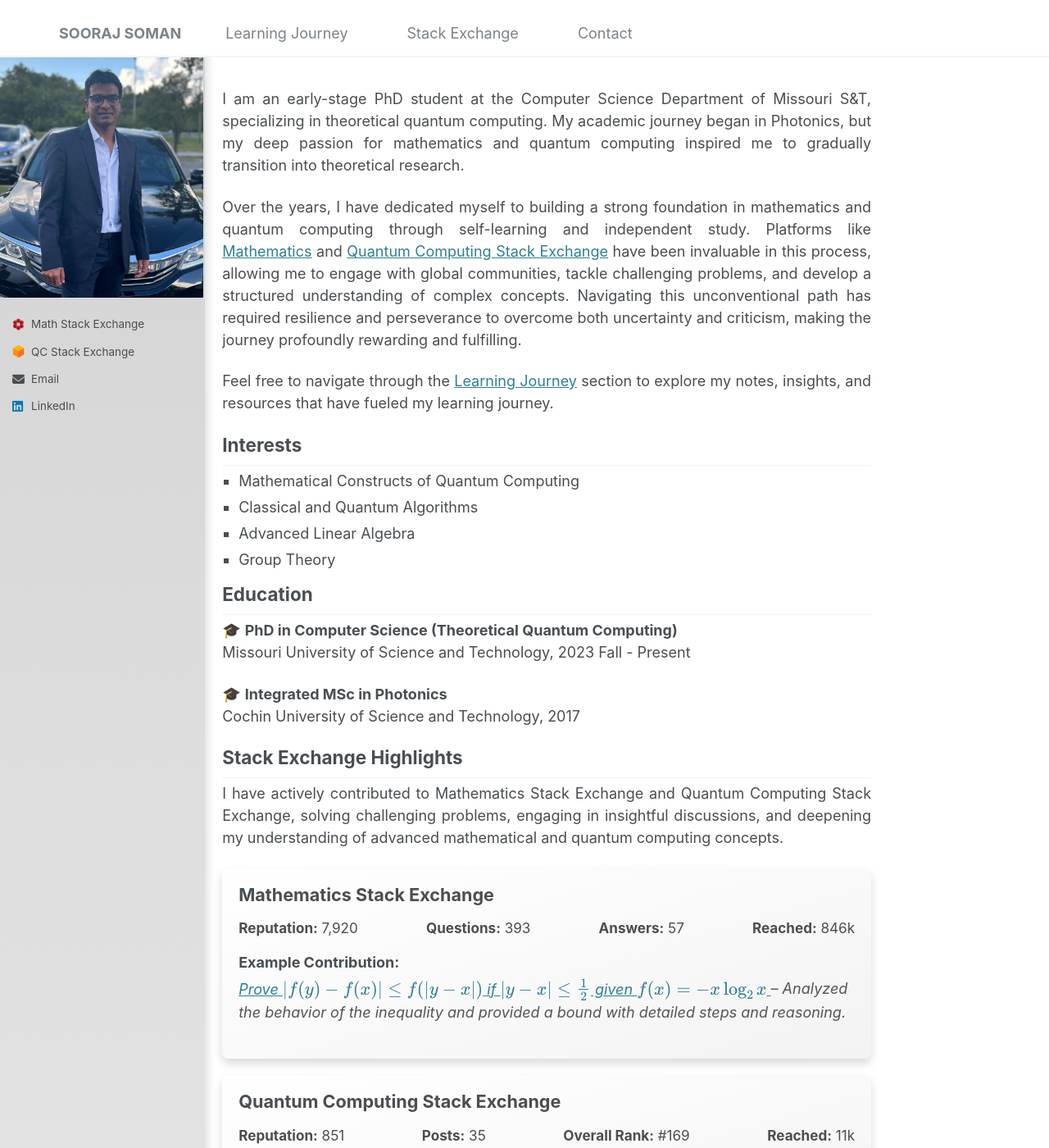
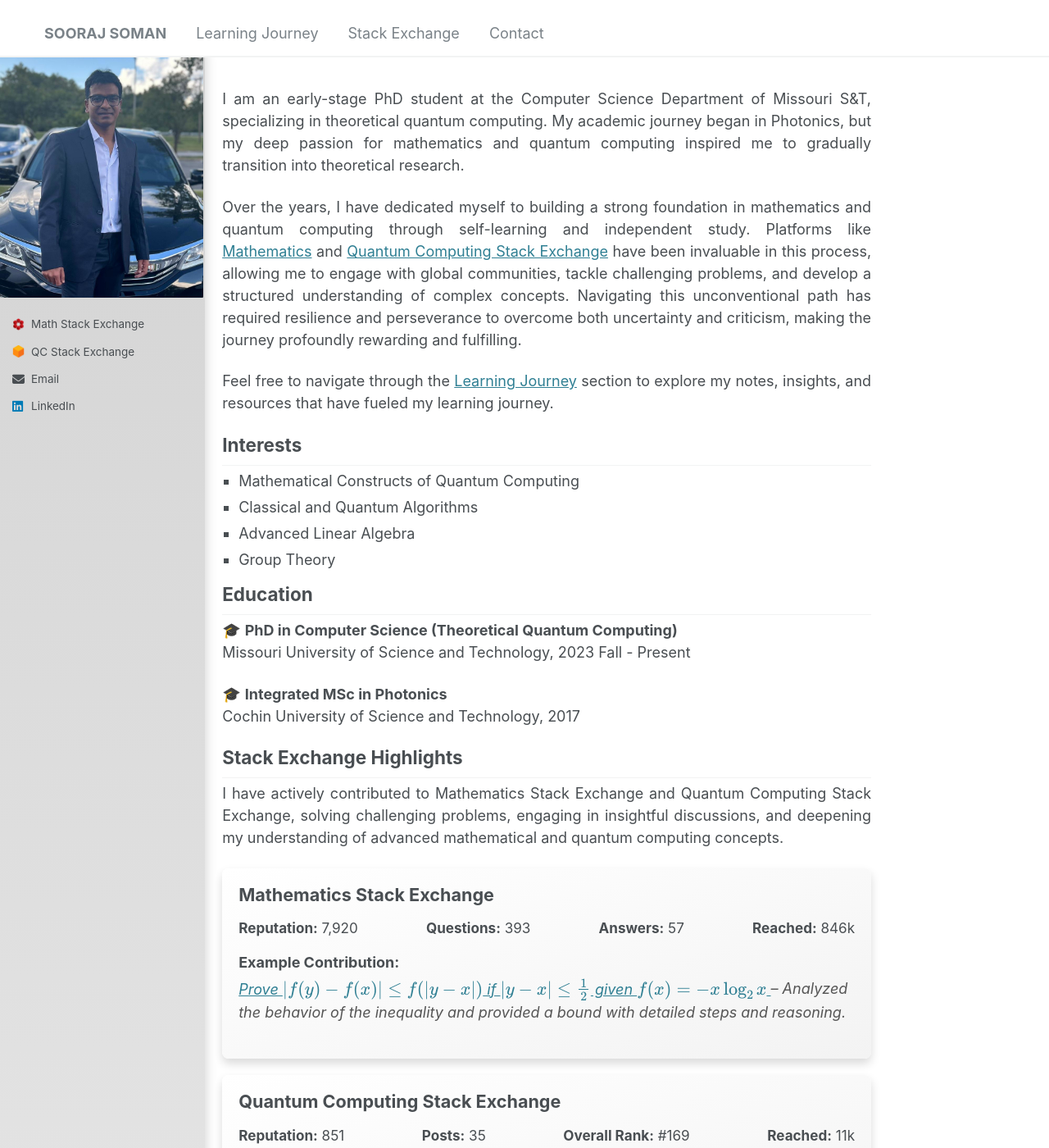
Before and after one commit to soorajss1729/soorajss1729.github.io, a Jekyll site: the page built from _pages/about.md, in a window 1280 px wide and 1400 px high. Shown: the whole window at 82% size. Built offline with Jekyll 4.4.1, drawn with Linux system fonts in a browser that asks for light colours.

Commit message:
Update _masthead.scss

```diff
--- a/_sass/_masthead.scss
+++ b/_sass/_masthead.scss
@@ -51,7 +51,7 @@
   display: flex; /* Ensure they align horizontally */
   justify-content: center;
   align-items: center;
-  padding: 0 1em; /* Adjust spacing */
+  padding: 0 0em; /* Adjust spacing */
   background: transparent; /* Remove white background */
   list-style-type: none; /* No list style */
   border: none; /* Remove borders */
```
